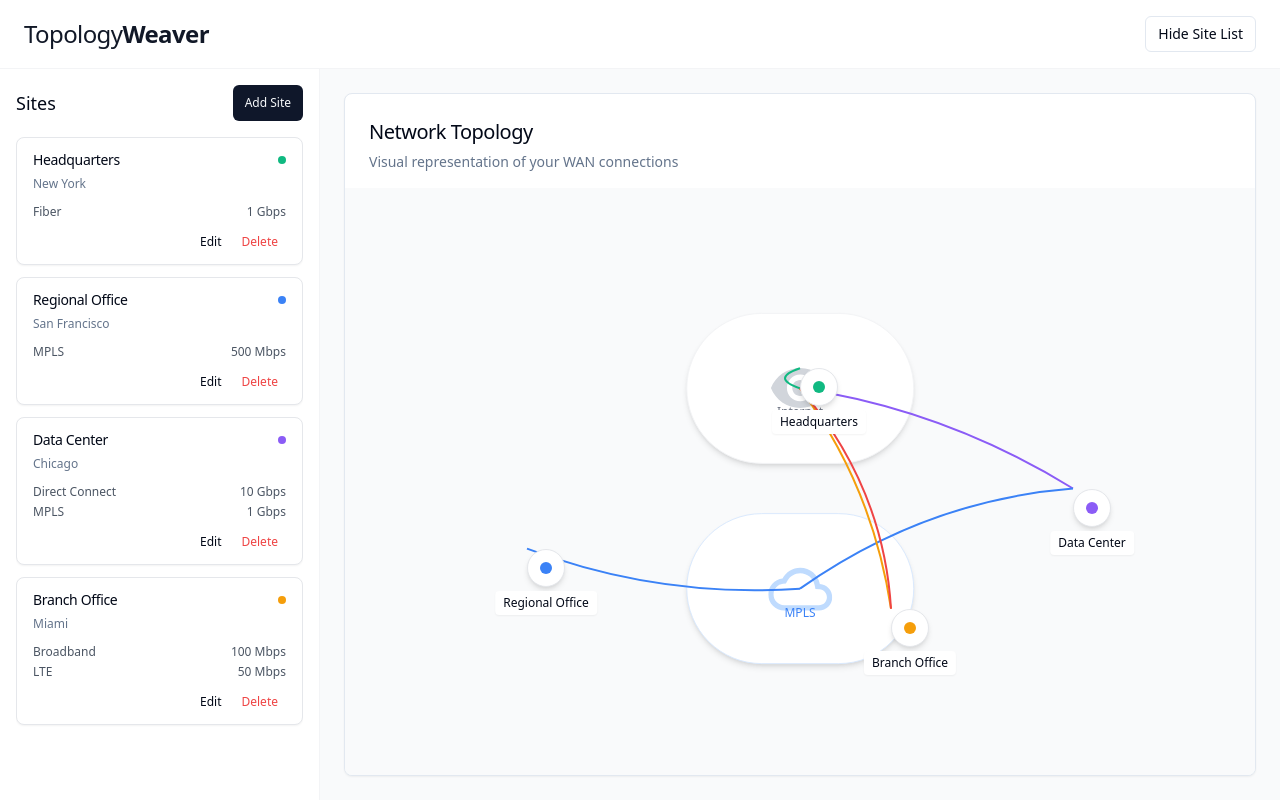
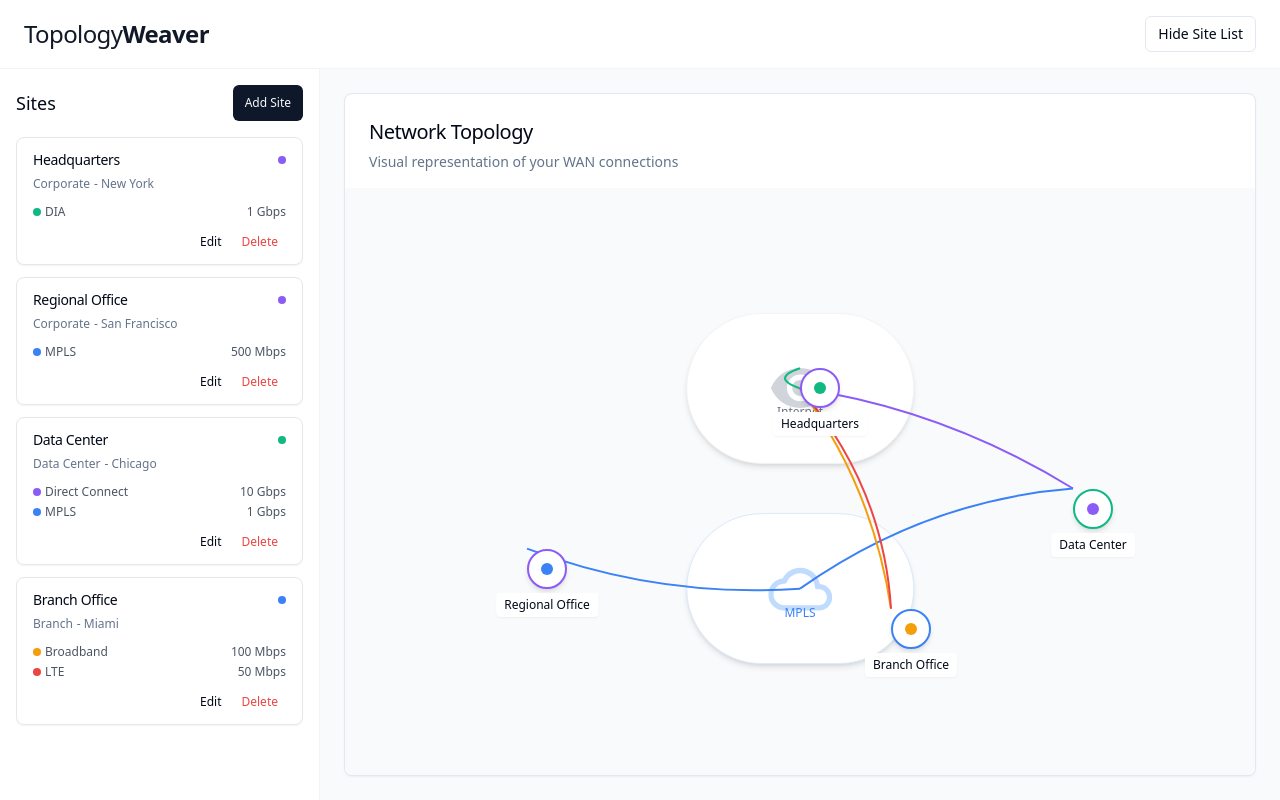
Before and after one commit to mcherring7/topology-weaver, a React (Vite) app: page / in a window 1280 px wide. Built offline with nearby package versions, Linux system fonts and the light colour scheme.

Commit message:
Fix network topology tracking
Fixes network topology tracking and connection lines. Adds site type categories and renames "fiber" connection type to "DIA".

```diff
--- a/src/components/NetworkTopology.tsx
+++ b/src/components/NetworkTopology.tsx
@@ -19,7 +19,7 @@ const NetworkTopology = ({
   const canvasRef = useRef<HTMLDivElement>(null);
   const [dimensions, setDimensions] = useState({ width: 0, height: 0 });
   const [hoveredSite, setHoveredSite] = useState<string | null>(null);
-  const [isDragging, setIsDragging] = useState(false);
+  const [isDragging, setIsDragging] = useState<string | null>(null);
 
   useEffect(() => {
     const updateDimensions = () => {
@@ -55,7 +55,7 @@ const NetworkTopology = ({
 
   const getConnectionColor = (connectionType: string) => {
     switch (connectionType) {
-      case "Fiber":
+      case "DIA":
         return "#10b981"; // Green
       case "MPLS":
         return "#3b82f6"; // Blue
@@ -70,12 +70,25 @@ const NetworkTopology = ({
     }
   };
 
-  const handleDragStart = () => {
-    setIsDragging(true);
+  const getCategoryColor = (category: string) => {
+    switch (category) {
+      case "Corporate":
+        return "#8B5CF6"; // Purple
+      case "Data Center":
+        return "#10B981"; // Green
+      case "Branch":
+        return "#3B82F6"; // Blue
+      default:
+        return "#6B7280"; // Gray
+    }
+  };
+
+  const handleDragStart = (siteId: string) => {
+    setIsDragging(siteId);
   };
 
   const handleDragEnd = (event: any, info: any, siteId: string) => {
-    setIsDragging(false);
+    setIsDragging(null);
 
     if (canvasRef.current) {
       const canvasRect = canvasRef.current.getBoundingClientRect();
@@ -152,24 +165,25 @@ const NetworkTopology = ({
       {/* Connection Lines */}
       <svg className="absolute inset-0 w-full h-full pointer-events-none">
         {sites.map((site) => {
-          const startX = site.coordinates.x * dimensions.width;
-          const startY = site.coordinates.y * dimensions.height;
+          // Get the site position
+          const siteX = site.coordinates.x * dimensions.width;
+          const siteY = site.coordinates.y * dimensions.height;
 
           return site.connections.map((connection, idx) => {
             // Determine connection target (Internet or MPLS)
             const isMPLS = connection.type === "MPLS";
-            const endX = dimensions.width / 2;
-            const endY = isMPLS ? dimensions.height * (2/3) : dimensions.height / 3;
+            const targetX = dimensions.width / 2;
+            const targetY = isMPLS ? dimensions.height * (2/3) : dimensions.height / 3;
 
             // Slight offset for multiple connections
             const offsetAngle = (idx - (site.connections.length - 1) / 2) * 0.15;
             const controlPointOffset = 30 + (idx * 10);
 
             // Calculate control point with offset
-            const midX = (startX + endX) / 2;
-            const midY = (startY + endY) / 2;
-            const dx = endX - startX;
-            const dy = endY - startY;
+            const midX = (siteX + targetX) / 2;
+            const midY = (siteY + targetY) / 2;
+            const dx = targetX - siteX;
+            const dy = targetY - siteY;
             const normalAngle = Math.atan2(dy, dx) + Math.PI/2;
             const controlX = midX + Math.cos(normalAngle + offsetAngle) * controlPointOffset;
             const controlY = midY + Math.sin(normalAngle + offsetAngle) * controlPointOffset;
@@ -180,7 +194,7 @@ const NetworkTopology = ({
                 initial={{ pathLength: 0 }}
                 animate={{ pathLength: 1 }}
                 transition={{ duration: 1, delay: 0.2 }}
-                d={`M ${startX} ${startY} Q ${controlX} ${controlY}, ${endX} ${endY}`}
+                d={`M ${siteX} ${siteY} Q ${controlX} ${controlY}, ${targetX} ${targetY}`}
                 fill="none"
                 stroke={getConnectionColor(connection.type)}
                 strokeWidth={selectedSite?.id === site.id || hoveredSite === site.id ? 3 : 2}
@@ -198,6 +212,7 @@ const NetworkTopology = ({
         const posY = site.coordinates.y * dimensions.height;
         const isSelected = selectedSite?.id === site.id;
         const isHovered = hoveredSite === site.id;
+        const isDraggingThis = isDragging === site.id;
 
         return (
           <motion.div
@@ -206,20 +221,20 @@ const NetworkTopology = ({
             animate={{
               scale: isSelected || isHovered ? 1.1 : 1,
               opacity: selectedSite && !isSelected ? 0.7 : 1,
+              zIndex: isDraggingThis ? 50 : 1
             }}
             drag
             dragMomentum={false}
-            onDragStart={() => handleDragStart()}
+            onDragStart={() => handleDragStart(site.id)}
             onDragEnd={(event, info) => handleDragEnd(event, info, site.id)}
             whileDrag={{ scale: 1.1 }}
             transition={{ type: "spring", damping: 20 }}
-            className="absolute cursor-pointer"
+            className={`absolute cursor-pointer ${isDraggingThis ? 'z-50' : 'z-10'}`}
             style={{
               left: posX,
               top: posY,
               touchAction: "none",
-              transform: "translate(-50%, -50%)",
-              zIndex: isDragging ? 1000 : 1
+              transform: "translate(-50%, -50%)"
             }}
             onClick={() => onSelectSite(isSelected ? null : site)}
             onMouseEnter={() => setHoveredSite(site.id)}
@@ -229,7 +244,11 @@ const NetworkTopology = ({
               className={`rounded-full p-3 shadow-md transition-colors border ${
                 isSelected ? "border-gray-400" : "border-gray-200"
               }`}
-              style={{ backgroundColor: "white" }}
+              style={{
+                backgroundColor: "white",
+                borderColor: getCategoryColor(site.category),
+                borderWidth: "2px"
+              }}
             >
               {site.connections.length > 0 && (
                 <div
@@ -250,7 +269,13 @@ const NetworkTopology = ({
                     exit={{ opacity: 0, y: -5 }}
                     className="bg-white mt-1 px-2 py-1 rounded text-xs shadow-sm"
                   >
-                    <div>{site.location}</div>
+                    <div className="flex items-center gap-1">
+                      <span
+                        className="w-2 h-2 rounded-full"
+                        style={{ backgroundColor: getCategoryColor(site.category) }}
+                      />
+                      <span>{site.category} - {site.location}</span>
+                    </div>
                     {site.connections.map((connection, idx) => (
                       <div key={idx} className="flex items-center gap-1">
                         <span
--- a/src/components/SiteList.tsx
+++ b/src/components/SiteList.tsx
@@ -1,6 +1,5 @@
-
 import { useState } from "react";
-import { Site, Connection } from "@/types/site";
+import { Site, Connection, SiteCategory } from "@/types/site";
 import { Button } from "@/components/ui/button";
 import {
   Card,
@@ -52,8 +51,9 @@ interface SiteListProps {
   onSelectSite: (site: Site | null) => void;
 }
 
-const connectionTypes = ["Fiber", "MPLS", "Direct Connect", "Broadband", "LTE"];
+const connectionTypes = ["DIA", "MPLS", "Direct Connect", "Broadband", "LTE"];
 const bandwidthOptions = ["10 Mbps", "50 Mbps", "100 Mbps", "500 Mbps", "1 Gbps", "10 Gbps"];
+const siteCategories: SiteCategory[] = ["Corporate", "Data Center", "Branch"];
 
 const connectionSchema = z.object({
   type: z.string().min(1, "Connection type is required"),
@@ -63,6 +63,9 @@ const connectionSchema = z.object({
 const siteFormSchema = z.object({
   name: z.string().min(1, "Name is required"),
   location: z.string().min(1, "Location is required"),
+  category: z.enum(["Corporate", "Data Center", "Branch"] as const, {
+    required_error: "Category is required",
+  }),
   connections: z.array(connectionSchema)
     .min(1, "At least one connection is required")
     .max(3, "Maximum 3 connections allowed"),
@@ -87,8 +90,9 @@ const SiteList = ({
     defaultValues: {
       name: "",
       location: "",
+      category: "Corporate",
       connections: [
-        { type: "Fiber", bandwidth: "100 Mbps" }
+        { type: "DIA", bandwidth: "100 Mbps" }
       ],
     },
   });
@@ -103,8 +107,9 @@ const SiteList = ({
     defaultValues: {
       name: "",
       location: "",
+      category: "Corporate",
       connections: [
-        { type: "Fiber", bandwidth: "100 Mbps" }
+        { type: "DIA", bandwidth: "100 Mbps" }
       ],
     },
   });
@@ -115,11 +120,11 @@ const SiteList = ({
   });
 
   const handleAddSubmit = (values: SiteFormValues) => {
-    // Convert the form values to a valid Site object
     const newSite: Site = {
       id: "",
       name: values.name,
       location: values.location,
+      category: values.category,
       connections: values.connections.map(conn => ({
         type: conn.type,
         bandwidth: conn.bandwidth
@@ -133,19 +138,20 @@ const SiteList = ({
     addForm.reset({
       name: "",
       location: "",
+      category: "Corporate",
       connections: [
-        { type: "Fiber", bandwidth: "100 Mbps" }
+        { type: "DIA", bandwidth: "100 Mbps" }
       ],
     });
   };
 
   const handleEditSubmit = (values: SiteFormValues) => {
     if (siteToEdit) {
-      // Convert the form values to a valid Site object
       const updatedSite: Site = {
         ...siteToEdit,
         name: values.name,
         location: values.location,
+        category: values.category,
         connections: values.connections.map(conn => ({
           type: conn.type,
           bandwidth: conn.bandwidth
@@ -164,6 +170,7 @@ const SiteList = ({
     editForm.reset({
       name: site.name,
       location: site.location,
+      category: site.category,
       connections: site.connections,
     });
     setIsEditDialogOpen(true);
@@ -178,7 +185,7 @@ const SiteList = ({
 
   const addConnection = (fieldArray: any) => {
     if (fieldArray.fields.length < 3) {
-      fieldArray.append({ type: "Fiber", bandwidth: "100 Mbps" });
+      fieldArray.append({ type: "DIA", bandwidth: "100 Mbps" });
     } else {
       toast.error("Maximum 3 connections allowed");
     }
@@ -189,6 +196,36 @@ const SiteList = ({
       fieldArray.remove(index);
     } else {
       toast.error("At least one connection is required");
+    }
+  };
+
+  const getCategoryColor = (category: string) => {
+    switch (category) {
+      case "Corporate":
+        return "#8B5CF6"; // Purple
+      case "Data Center":
+        return "#10B981"; // Green
+      case "Branch":
+        return "#3B82F6"; // Blue
+      default:
+        return "#6B7280"; // Gray
+    }
+  };
+
+  const getConnectionColor = (connectionType: string) => {
+    switch (connectionType) {
+      case "DIA":
+        return "#10b981"; // Green
+      case "MPLS":
+        return "#3b82f6"; // Blue
+      case "Direct Connect":
+        return "#8b5cf6"; // Purple
+      case "Broadband":
+        return "#f59e0b"; // Yellow
+      case "LTE":
+        return "#ef4444"; // Red
+      default:
+        return "#6b7280"; // Gray
     }
   };
 
@@ -233,6 +270,34 @@ const SiteList = ({
                       <FormControl>
                         <Input placeholder="New York" {...field} />
                       </FormControl>
+                      <FormMessage />
+                    </FormItem>
+                  )}
+                />
+
+                <FormField
+                  control={addForm.control}
+                  name="category"
+                  render={({ field }) => (
+                    <FormItem>
+                      <FormLabel>Category</FormLabel>
+                      <Select
+                        onValueChange={field.onChange}
+                        defaultValue={field.value}
+                      >
+                        <FormControl>
+                          <SelectTrigger>
+                            <SelectValue placeholder="Select site category" />
+                          </SelectTrigger>
+                        </FormControl>
+                        <SelectContent>
+                          {siteCategories.map((category) => (
+                            <SelectItem key={category} value={category}>
+                              {category}
+                            </SelectItem>
+                          ))}
+                        </SelectContent>
+                      </Select>
                       <FormMessage />
                     </FormItem>
                   )}
@@ -354,27 +419,27 @@ const SiteList = ({
                 <CardHeader className="py-3 px-4">
                   <CardTitle className="text-sm font-medium flex items-center justify-between">
                     <span>{site.name}</span>
-                    {site.connections.length > 0 && (
-                      <span
-                        className="w-2 h-2 rounded-full"
-                        style={{
-                          backgroundColor:
-                            site.connections[0].type === "Fiber" ? "#10b981" :
-                            site.connections[0].type === "MPLS" ? "#3b82f6" :
-                            site.connections[0].type === "Direct Connect" ? "#8b5cf6" :
-                            site.connections[0].type === "Broadband" ? "#f59e0b" :
-                            site.connections[0].type === "LTE" ? "#ef4444" : "#6b7280"
-                        }}
-                      />
-                    )}
+                    <span
+                      className="w-2 h-2 rounded-full"
+                      style={{ backgroundColor: getCategoryColor(site.category) }}
+                    />
                   </CardTitle>
-                  <CardDescription className="text-xs">{site.location}</CardDescription>
+                  <CardDescription className="text-xs">
+                    <span className="inline-block mr-1">{site.category}</span>
+                    <span>- {site.location}</span>
+                  </CardDescription>
                 </CardHeader>
                 <CardContent className="py-0 px-4 text-xs text-gray-600">
                   <div className="flex flex-col gap-1">
                     {site.connections.map((conn, idx) => (
                       <div key={idx} className="flex justify-between">
-                        <span>{conn.type}</span>
+                        <span className="flex items-center">
+                          <span
+                            className="w-2 h-2 rounded-full mr-1"
+                            style={{ backgroundColor: getConnectionColor(conn.type) }}
+                          />
+                          {conn.type}
+                        </span>
                         <span>{conn.bandwidth}</span>
                       </div>
                     ))}
@@ -442,6 +507,34 @@ const SiteList = ({
                     <FormControl>
                       <Input {...field} />
                     </FormControl>
+                    <FormMessage />
+                  </FormItem>
+                )}
+              />
+
+              <FormField
+                control={editForm.control}
+                name="category"
+                render={({ field }) => (
+                  <FormItem>
+                    <FormLabel>Category</FormLabel>
+                    <Select
+                      onValueChange={field.onChange}
+                      defaultValue={field.value}
+                    >
+                      <FormControl>
+                        <SelectTrigger>
+                          <SelectValue placeholder="Select site category" />
+                        </SelectTrigger>
+                      </FormControl>
+                      <SelectContent>
+                        {siteCategories.map((category) => (
+                          <SelectItem key={category} value={category}>
+                            {category}
+                          </SelectItem>
+                        ))}
+                      </SelectContent>
+                    </Select>
                     <FormMessage />
                   </FormItem>
                 )}
--- a/src/pages/Index.tsx
+++ b/src/pages/Index.tsx
@@ -13,8 +13,9 @@ const Index = () => {
       id: "1",
       name: "Headquarters",
       location: "New York",
+      category: "Corporate",
       connections: [
-        { type: "Fiber", bandwidth: "1 Gbps" }
+        { type: "DIA", bandwidth: "1 Gbps" }
       ],
       coordinates: { x: 0.5, y: 0.3 }
     },
@@ -22,6 +23,7 @@ const Index = () => {
       id: "2",
       name: "Regional Office",
       location: "San Francisco",
+      category: "Corporate",
       connections: [
         { type: "MPLS", bandwidth: "500 Mbps" }
       ],
@@ -31,6 +33,7 @@ const Index = () => {
       id: "3",
       name: "Data Center",
       location: "Chicago",
+      category: "Data Center",
       connections: [
         { type: "Direct Connect", bandwidth: "10 Gbps" },
         { type: "MPLS", bandwidth: "1 Gbps" }
@@ -41,6 +44,7 @@ const Index = () => {
       id: "4",
       name: "Branch Office",
       location: "Miami",
+      category: "Branch",
       connections: [
         { type: "Broadband", bandwidth: "100 Mbps" },
         { type: "LTE", bandwidth: "50 Mbps" }
--- a/src/types/site.ts
+++ b/src/types/site.ts
@@ -9,10 +9,13 @@ export interface Connection {
   bandwidth: string;
 }
 
+export type SiteCategory = "Corporate" | "Data Center" | "Branch";
+
 export interface Site {
   id: string;
   name: string;
   location: string;
+  category: SiteCategory;
   connections: Connection[];
   coordinates: Coordinates;
 }
```
